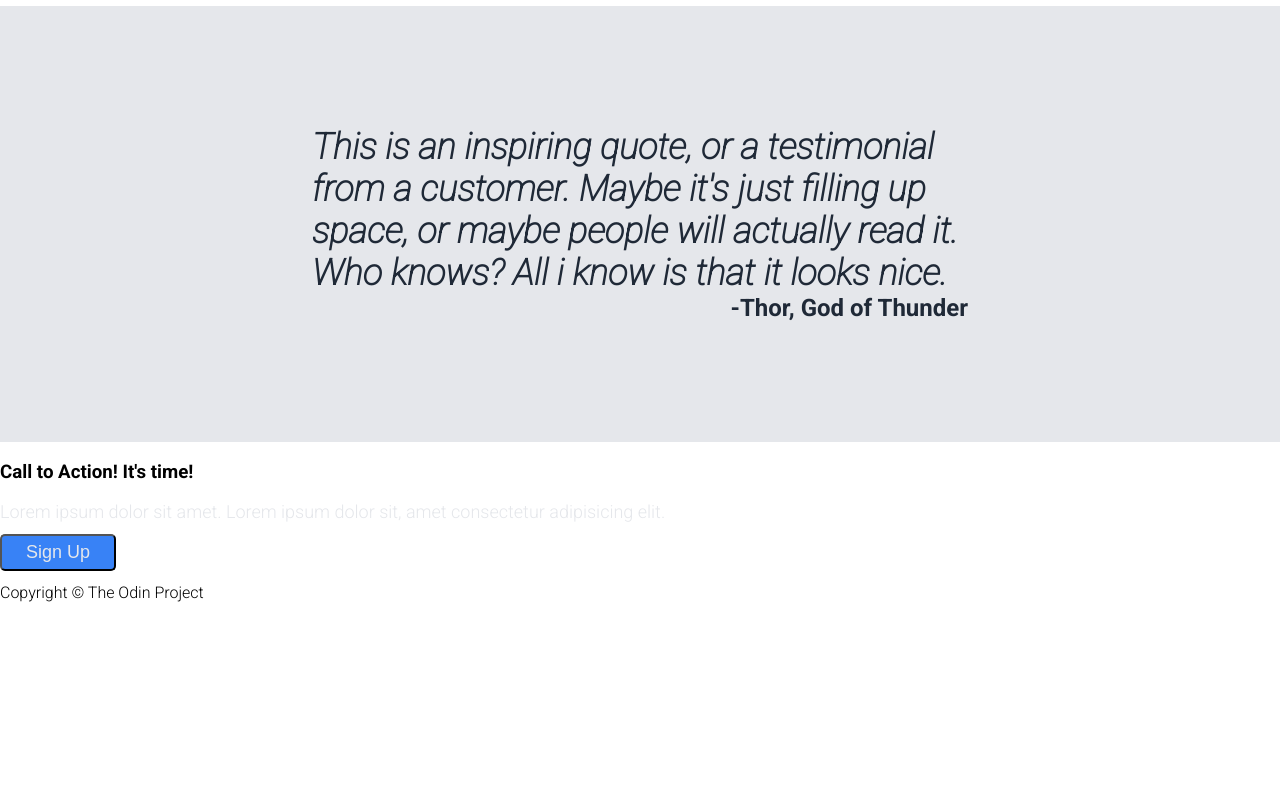
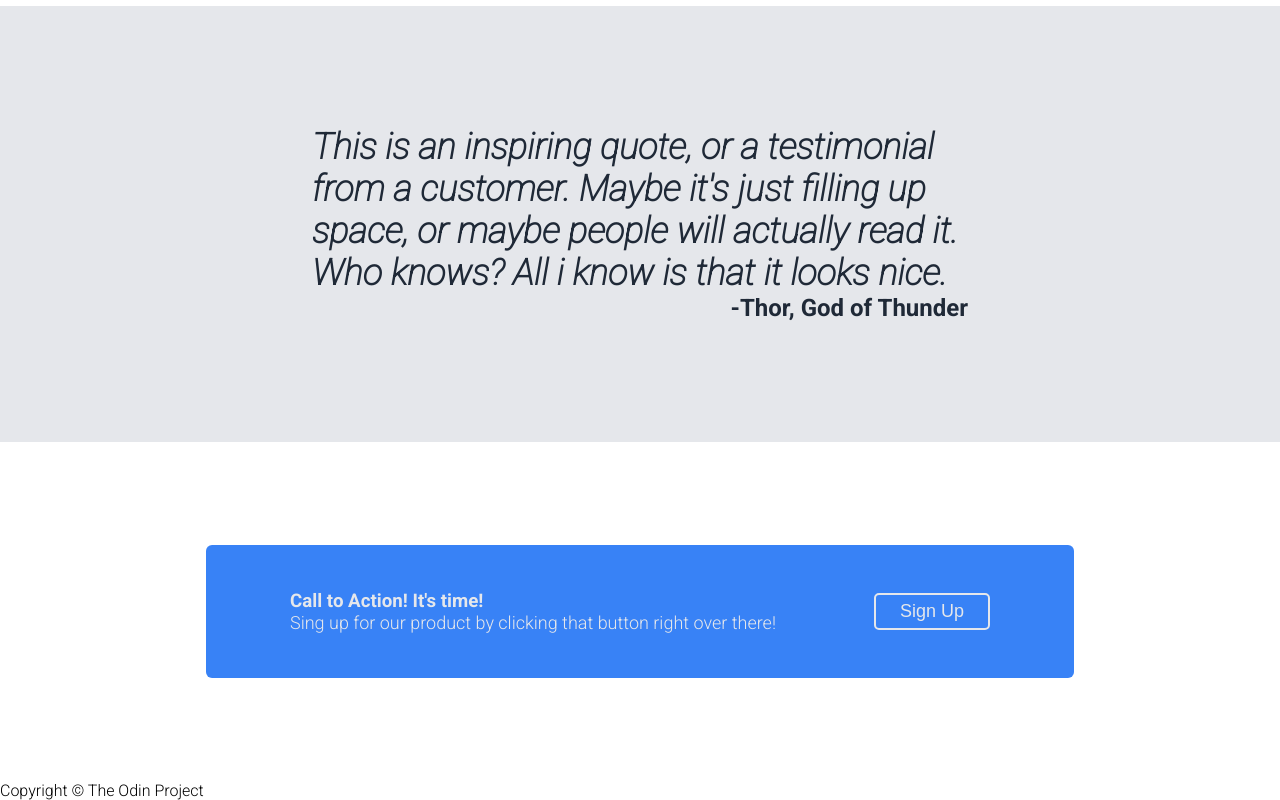
Before and after one commit to OrianaLand/odin-landingpage, a plain HTML site: page index.html in a window 1280 px wide. Shown: the part 998-1798 px from the top of the page. Before the commit the page ends 1600 px from the top, so only its background shows below. Drawn offline with Linux system fonts and the light colour scheme.

Commit message:
Complete styling section four on landing page

```diff
--- a/index.html
+++ b/index.html
@@ -72,9 +72,15 @@
         </div>
     </div>
     <div class="section-four">
-        <h3>Call to Action! It's time!</h3>
-        <p>Lorem ipsum dolor sit amet. Lorem ipsum dolor sit, amet consectetur adipisicing elit.</p>
-        <button>Sign Up</button>
+        <div class="signup">
+            <div>
+                <h3>Call to Action! It's time!</h3>
+                <p>Sing up for our product by clicking that button right over there!</p>
+            </div>
+            <div>
+                <button id="sub">Sign Up</button>
+            </div>
+        </div>
     </div>
     <div class="footer">Copyright © The Odin Project</div>
     </div>
--- a/style.css
+++ b/style.css
@@ -153,3 +153,30 @@ h2 {
     text-align: end;
     font-weight: 900;
 }
+
+/*-----SECTION ONE STYLING-----*/
+
+.section-four {
+    display: flex;
+    justify-content: center;
+    padding: 103px 206px;
+}
+
+.signup {
+    background-color: #3882f6;
+    display: flex;
+    flex: 1;
+    border-radius: 6px;
+    padding: 36px 84px;
+    justify-content: space-between;
+    align-items: center;
+}
+
+h3 {
+    margin: 0px;
+    color: #e5e7eb;
+}
+
+#sub {
+    border: 2px solid #e5e7eb;
+}
```
